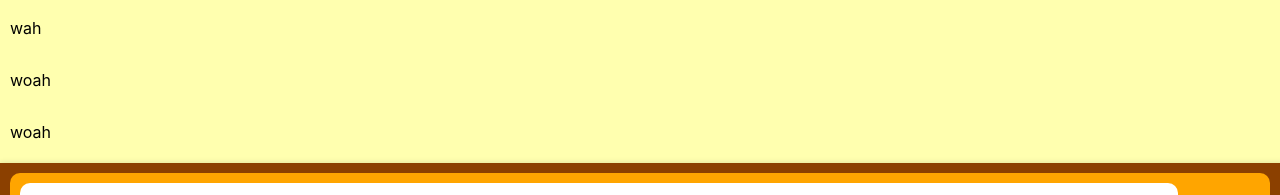
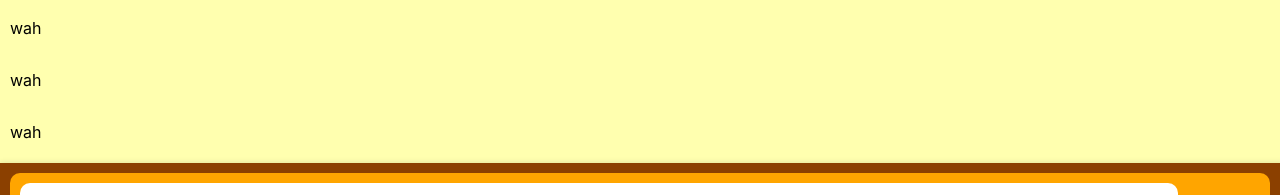
Before and after one commit to ShoeShime/test-chat_app, a React (Create React App) app: page / in a window 1280 px wide. Shown: the part 537-732 px from the top of the page. Built offline with nearby package versions, Linux system fonts and the light colour scheme.

Commit message:
I finish the ChatRoom Finish and complete ChatPage

```diff
--- a/src/App.tsx
+++ b/src/App.tsx
@@ -8,8 +8,12 @@ import {ChatRoom} from './features/ChatDisplay/components/ChatRoom';
 
 function App() {
 
+
+
   return (
+
     <ChatRoom/>
+
   );
 }
 
--- a/src/features/chatdisplay/components/ChatRoom.tsx
+++ b/src/features/chatdisplay/components/ChatRoom.tsx
@@ -1,6 +1,6 @@
 import React, {useState} from "react";
 import styled from 'styled-components';
-import ChatHeader from "./ChatHeader_Room"
+import ChatHeader from "./ChatHeader_Room";
 import Message from "./Message";
 import Messages from "./Messages";
 
@@ -13,6 +13,8 @@ const M_body = styled.body`
 `;
 
 export function ChatRoom(){
+	const [messages, setMessages] = useState([]);
+
 
 
 	return(
--- a/src/features/chatdisplay/components/Message.tsx
+++ b/src/features/chatdisplay/components/Message.tsx
@@ -34,7 +34,8 @@ const MessageForm = styled.form`
 `;
 
 
-const Message = () =>{
+const Message = (	) =>{
+	const [message, setMessage] = useState("");
 
 
 
@@ -43,9 +44,10 @@ const Message = () =>{
 			<MessageForm >
 				<MessageInput
 					placeholder="Type your message here"
-
+					type="text"
 
 				/>
+
 
 				<SendButton type="submit">Send</SendButton>
 			</MessageForm>
--- a/src/features/chatdisplay/components/Messages.tsx
+++ b/src/features/chatdisplay/components/Messages.tsx
@@ -1,7 +1,7 @@
 import React from "react";
 import styled from "styled-components";
 
-const Message_Body = styled.div`
+const Message_List = styled.div`
 	background-color: #FFFFAF;
 	display: flex;
 
@@ -19,12 +19,14 @@ const Message_Body = styled.div`
 const Messages = () =>{
 
 
+
 	return(
-			<Message_Body>
+			<Message_List>
+
 				<p>wah</p>
-				<p>woah</p>
-				<p>woah</p>
-			</Message_Body>
+				<p>wah</p>
+				<p>wah</p>
+			</Message_List>
 	);
 }
 
```
